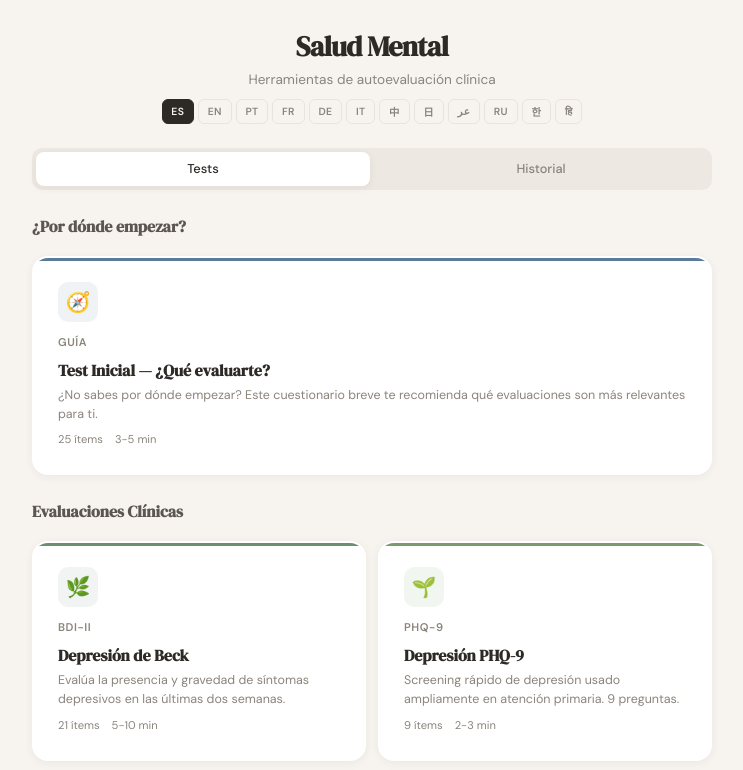
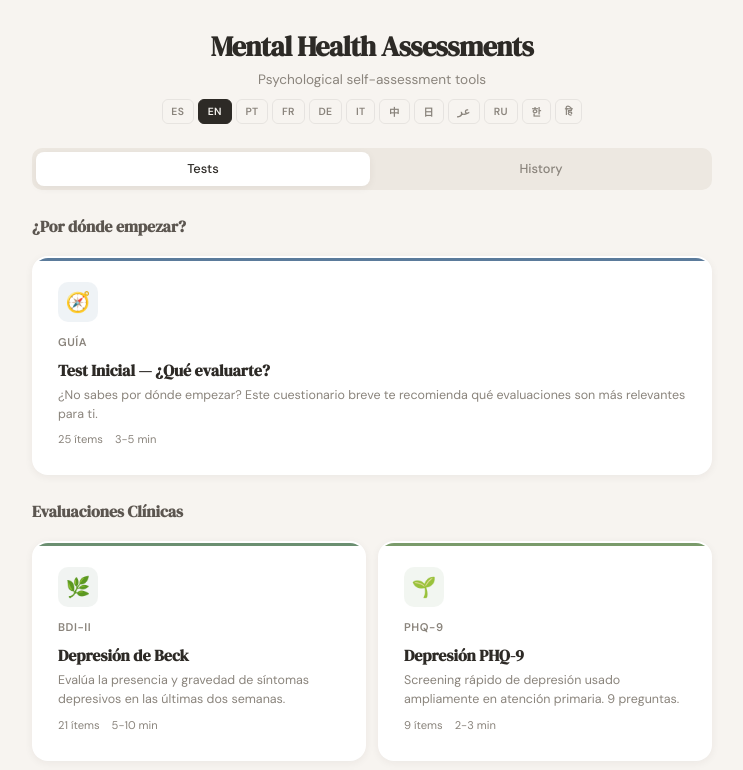
Before and after one commit to luisfernandobarrera/mental-health-assessments, a plain HTML site: page index.html in a window 1280 px wide. Shown: the top 770 px of the page, without its empty margins (268-1011 px from the left). Drawn offline with nearby package versions, Linux system fonts and the light colour scheme.

Commit message:
Auto-detect browser language on first visit
Falls back to Spanish if no supported language is found.

Co-Authored-By: Claude Opus 4.6 <noreply@anthropic.com>

```diff
--- a/index.html
+++ b/index.html
@@ -594,7 +594,15 @@
 // I18N
 // ═══════════════════════════════════════════════════════════════
 const LANGS = { es: LANG_ES, en: LANG_EN, pt: LANG_PT, fr: LANG_FR, de: LANG_DE, it: LANG_IT, zh: LANG_ZH, ja: LANG_JA, ar: LANG_AR, ru: LANG_RU, ko: LANG_KO, hi: LANG_HI };
-let currentLang = localStorage.getItem('mental_health_lang') || 'es';
+function detectLang() {
+  const supported = Object.keys(LANGS);
+  for (const l of navigator.languages || [navigator.language]) {
+    const code = l.split('-')[0].toLowerCase();
+    if (supported.includes(code)) return code;
+  }
+  return 'es';
+}
+let currentLang = localStorage.getItem('mental_health_lang') || detectLang();
 function t(key) {
   const keys = key.split('.');
   let val = LANGS[currentLang];
@@ -1698,7 +1706,7 @@ document.addEventListener('keydown', e => {
 // ═══════════════════════════════════════════════════════════════
 // INIT
 // ═══════════════════════════════════════════════════════════════
-renderHome();
+setLang(currentLang);
 checkResume();
 </script>
 </body>
```
